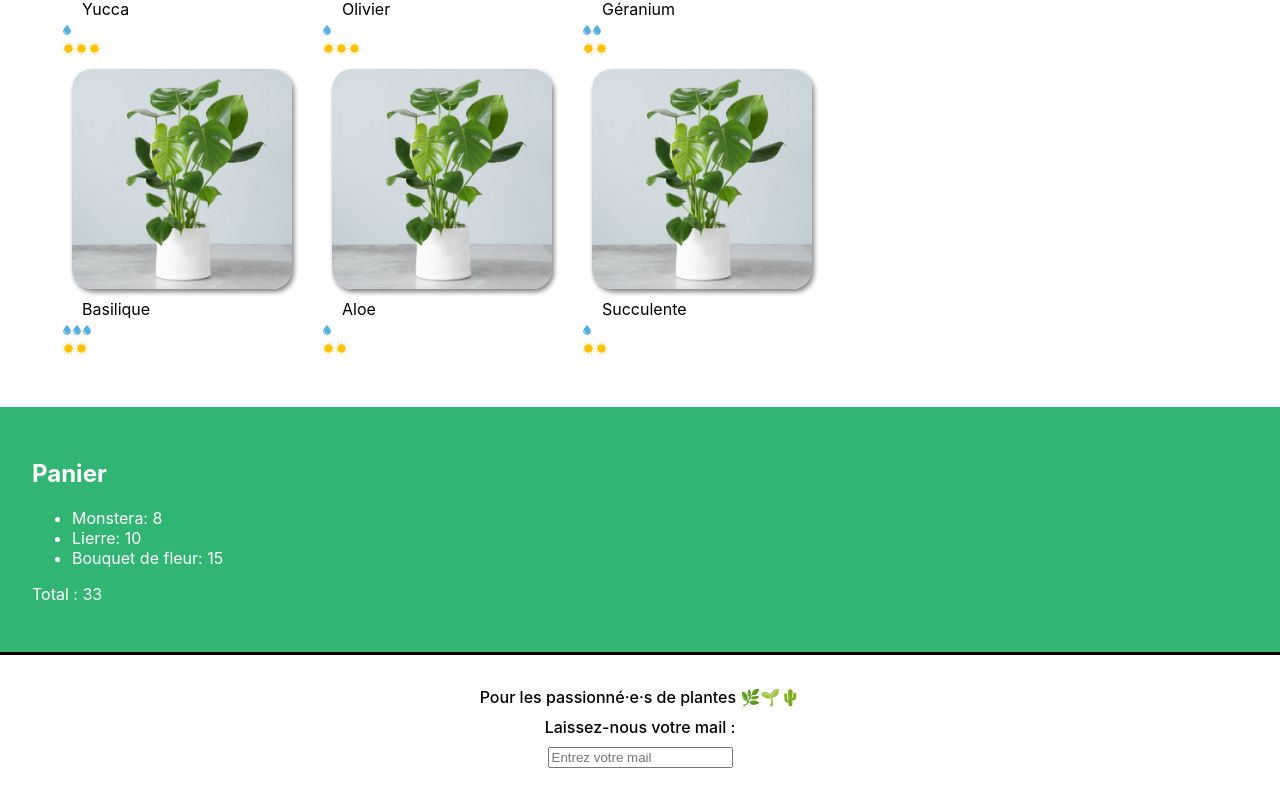
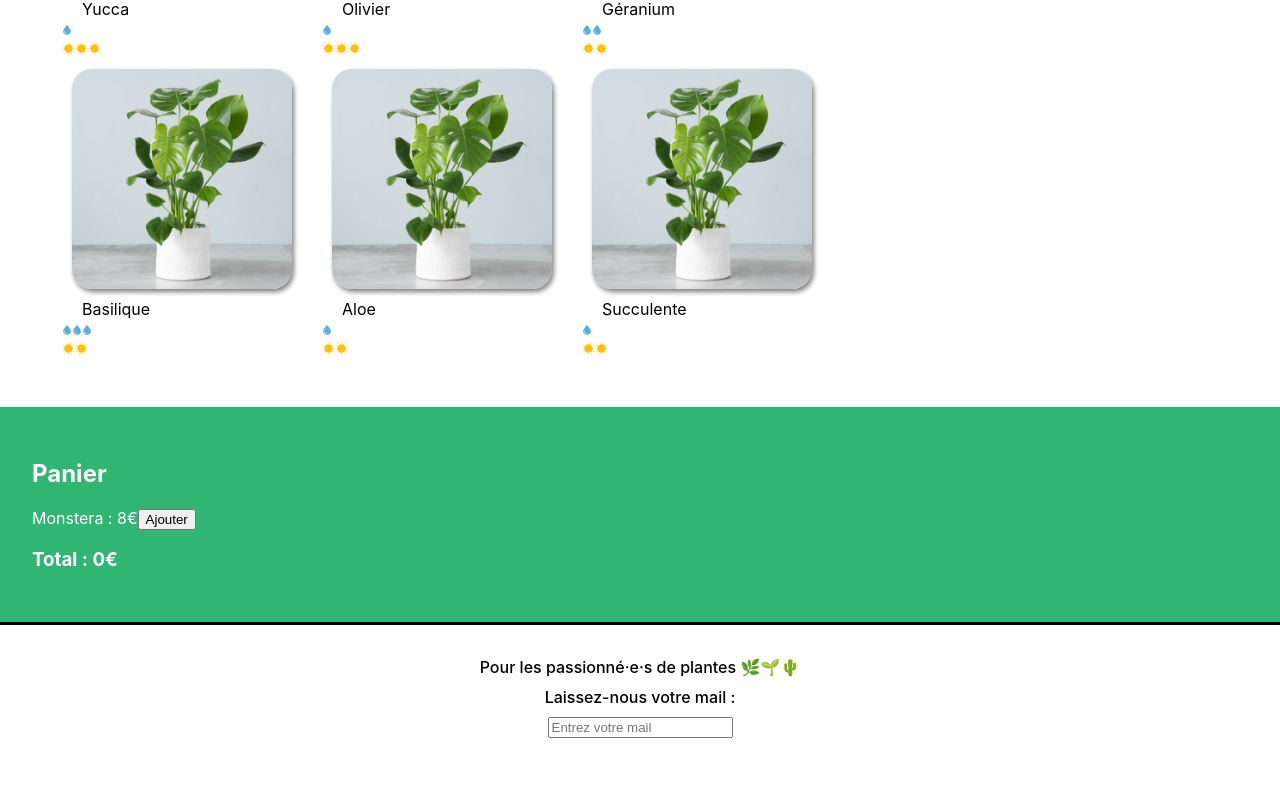
Before and after one commit to AmandineSis/la-maison-jungle, a React (Create React App) app: page / in a window 1280 px wide. Shown: the part 834-1634 px from the top of the page. After the commit the page ends 1604 px from the top, so only its background shows below. Built offline with nearby package versions, Linux system fonts and the light colour scheme.

Commit message:
state added to cart

```diff
--- a/src/components/Cart.js
+++ b/src/components/Cart.js
@@ -1,19 +1,22 @@
 import '../styles/Cart.css'
+import  { useState } from 'react'
 
-const monsteraPrix = 8;
-const lierrePrix = 10;
-const fleurPrix  = 15;
+function Cart() {
+  const monsteraPrice = 8
+  const [cart, updateCart] = useState(0)
 
-function Cart(){
-  return(<div className="lmj-cart">
-    <h2>Panier</h2>
-      <ul>
-      <li>Monstera: {monsteraPrix}</li>
-      <li>Lierre: {lierrePrix}</li>
-      <li>Bouquet de fleur: {fleurPrix}</li>
-  </ul>
-      <p>Total : <span>{monsteraPrix + lierrePrix + fleurPrix}</span></p>
-  </div>)
+  return (
+      <div className='lmj-cart'>
+          <h2>Panier</h2>
+          <div>
+              Monstera : {monsteraPrice}€
+              <button onClick={() => updateCart(cart + 1)}>
+                  Ajouter
+              </button>
+          </div>
+          <h3>Total : {monsteraPrice * cart}€</h3>
+      </div>
+  )
 }
 
 export default Cart
```
